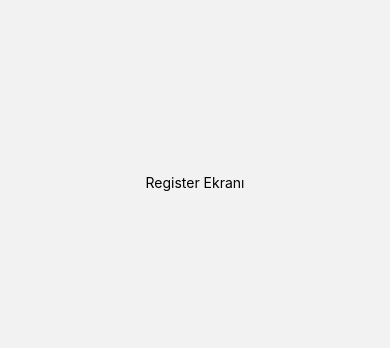
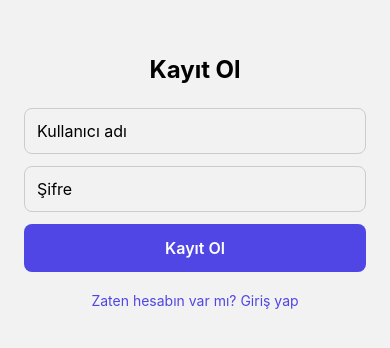
Before and after one commit to Emresatil/kpss_app, a React Native app in the folder frontend/: screen /Register in a window 390 px wide. Shown: the part 240-588 px from the top of the page. Built offline with nearby package versions, Linux system fonts and the light colour scheme.

Commit message:
register ekranı yazıldı ve api bağlantısı tamamlandı

```diff
--- a/frontend/src/screens/RegisterScreen.tsx
+++ b/frontend/src/screens/RegisterScreen.tsx
@@ -1,14 +1,101 @@
-import React from 'react';
-import { View, Text, StyleSheet } from 'react-native';
+import React, { useState } from 'react';
+import {
+  View,
+  Text,
+  TextInput,
+  TouchableOpacity,
+  StyleSheet,
+  Alert,
+  ActivityIndicator,
+} from 'react-native';
+import { useNavigation } from '@react-navigation/native';
+import { NativeStackNavigationProp } from '@react-navigation/native-stack';
+import api from '../services/api';
+import { saveToken } from '../storage/auth';
+
+type NavProp = NativeStackNavigationProp<any>;
 
 export default function RegisterScreen() {
+  const navigation = useNavigation<NavProp>();
+  const [username, setUsername] = useState('');
+  const [password, setPassword] = useState('');
+  const [loading, setLoading] = useState(false);
+
+  const handleRegister = async () => {
+    if (!username.trim() || !password.trim()) {
+      Alert.alert('Hata', 'Kullanıcı adı ve şifre boş bırakılamaz.');
+      return;
+    }
+
+    setLoading(true);
+    try {
+      const response = await api.post('/auth/register', { username, password });
+      await saveToken(response.data.token);
+      // Kayıt başarılı → ana sekmelere yönlendir, geri dönüş olmasın
+      navigation.reset({ index: 0, routes: [{ name: 'App' }] });
+    } catch (error: any) {
+      if (error.response?.status === 409) {
+        Alert.alert('Hata', 'Bu kullanıcı adı alınmış.');
+      } else {
+        Alert.alert('Hata', 'Kayıt sırasında bir sorun oluştu.');
+      }
+    } finally {
+      setLoading(false);
+    }
+  };
+
   return (
     <View style={styles.container}>
-      <Text>Register Ekranı</Text>
+      <Text style={styles.title}>Kayıt Ol</Text>
+
+      <TextInput
+        style={styles.input}
+        placeholder="Kullanıcı adı"
+        autoCapitalize="none"
+        value={username}
+        onChangeText={setUsername}
+      />
+      <TextInput
+        style={styles.input}
+        placeholder="Şifre"
+        secureTextEntry
+        value={password}
+        onChangeText={setPassword}
+      />
+
+      <TouchableOpacity style={styles.button} onPress={handleRegister} disabled={loading}>
+        {loading ? (
+          <ActivityIndicator color="#fff" />
+        ) : (
+          <Text style={styles.buttonText}>Kayıt Ol</Text>
+        )}
+      </TouchableOpacity>
+
+      <TouchableOpacity onPress={() => navigation.navigate('Login')}>
+        <Text style={styles.link}>Zaten hesabın var mı? Giriş yap</Text>
+      </TouchableOpacity>
     </View>
   );
 }
 
 const styles = StyleSheet.create({
-  container: { flex: 1, justifyContent: 'center', alignItems: 'center' },
+  container: { flex: 1, justifyContent: 'center', padding: 24 },
+  title: { fontSize: 24, fontWeight: 'bold', marginBottom: 24, textAlign: 'center' },
+  input: {
+    borderWidth: 1,
+    borderColor: '#ccc',
+    borderRadius: 8,
+    padding: 12,
+    marginBottom: 12,
+    fontSize: 16,
+  },
+  button: {
+    backgroundColor: '#4f46e5',
+    padding: 14,
+    borderRadius: 8,
+    alignItems: 'center',
+    marginBottom: 12,
+  },
+  buttonText: { color: '#fff', fontSize: 16, fontWeight: '600' },
+  link: { textAlign: 'center', color: '#4f46e5', marginTop: 8 },
 });
```
